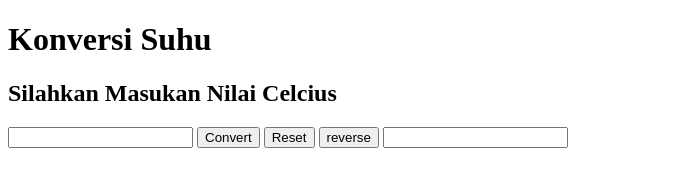
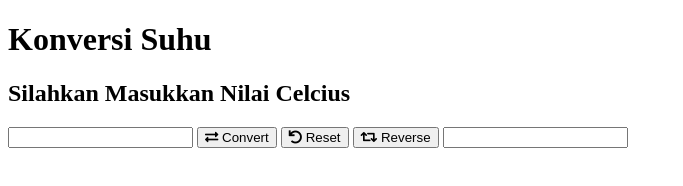
Before and after one commit to revou-fundamental-course/12-jun-23-tiyoharyos, a plain HTML site: page index.html in a window 1280 px wide. Shown: the whole page, without its empty margins (0-683 px from the left). Drawn offline with Linux system fonts and the light colour scheme.

Commit message:
menambah icon dan simbol derajat

```diff
--- a/assets/JS/scripts.js
+++ b/assets/JS/scripts.js
@@ -1,7 +1,7 @@
 function celToFa() {
     var tempcelcius = document.getElementById("celcius").value;
     var tempfahrenheit = (tempcelcius * (9 / 5)) + 32;
-    var proses = "(" + tempcelcius +" derajat Celcius * (9 / 5)) + 32= " + tempfahrenheit + " derajat Fahrenheit"
+    var proses = "(" + tempcelcius +"\u00B0 Celcius * (9 / 5)) + 32= " + tempfahrenheit + "\u00B0 Fahrenheit"
     document.getElementById("proses").innerText = proses;
     document.getElementById("fahrenheit").value = tempfahrenheit;
 }
@@ -13,7 +13,7 @@ function reset() {
 function reverse() {
     var tempcelcius = document.getElementById("celcius").value;
     var tempfahrenheit = (tempcelcius  - 32 ) * (5 / 9);
-    var proses = "(" + tempcelcius +" derajat Fahrenhei - 32) * (5 / 9))= " + tempfahrenheit + " derajat Celcius"
+    var proses = "(" + tempcelcius +"\u00B0 Fahrenhei - 32) * (5 / 9))= " + tempfahrenheit + "\u00B0 Celcius"
     document.getElementById("proses").innerText = proses;
     document.getElementById("fahrenheit").value = tempfahrenheit;
 }
--- a/index.html
+++ b/index.html
@@ -1,20 +1,22 @@
 <!DOCTYPE html>
 <html lang="en">
+
 <head>
     <meta charset="UTF-8">
     <meta name="viewport" content="width=device-width, initial-scale=1.0">
-    <title>Konversi Temperatue</title>
+    <title>Konversi Suhu</title>
+    <link rel="stylesheet" href="https://cdnjs.cloudflare.com/ajax/libs/font-awesome/5.15.3/css/all.min.css">
 </head>
+
 <body>
     <h1>Konversi Suhu</h1>
-    <h2>Silahkan Masukan Nilai Celcius</h2>
+    <h2>Silahkan Masukkan Nilai Celcius</h2>
     <input type="number" id="celcius">
-    <button type="button" onclick="celToFa()"> Convert</button>
-    <button type="button" onclick="reset()"> Reset</button>
-    <button type="button" onclick="reverse()"> reverse</button>
+    <button type="button" onclick="celToFa()"><i class="fas fa-exchange-alt"></i> Convert</button>
+    <button type="button" onclick="reset()"><i class="fas fa-undo"></i> Reset</button>
+    <button type="button" onclick="reverse()"><i class="fas fa-retweet"></i> Reverse</button>
     <input type="number" id="fahrenheit" readonly>
     <p id="proses"></p>
-
 </body>
 <script src="assets/JS/scripts.js"></script>
 </html>
```
